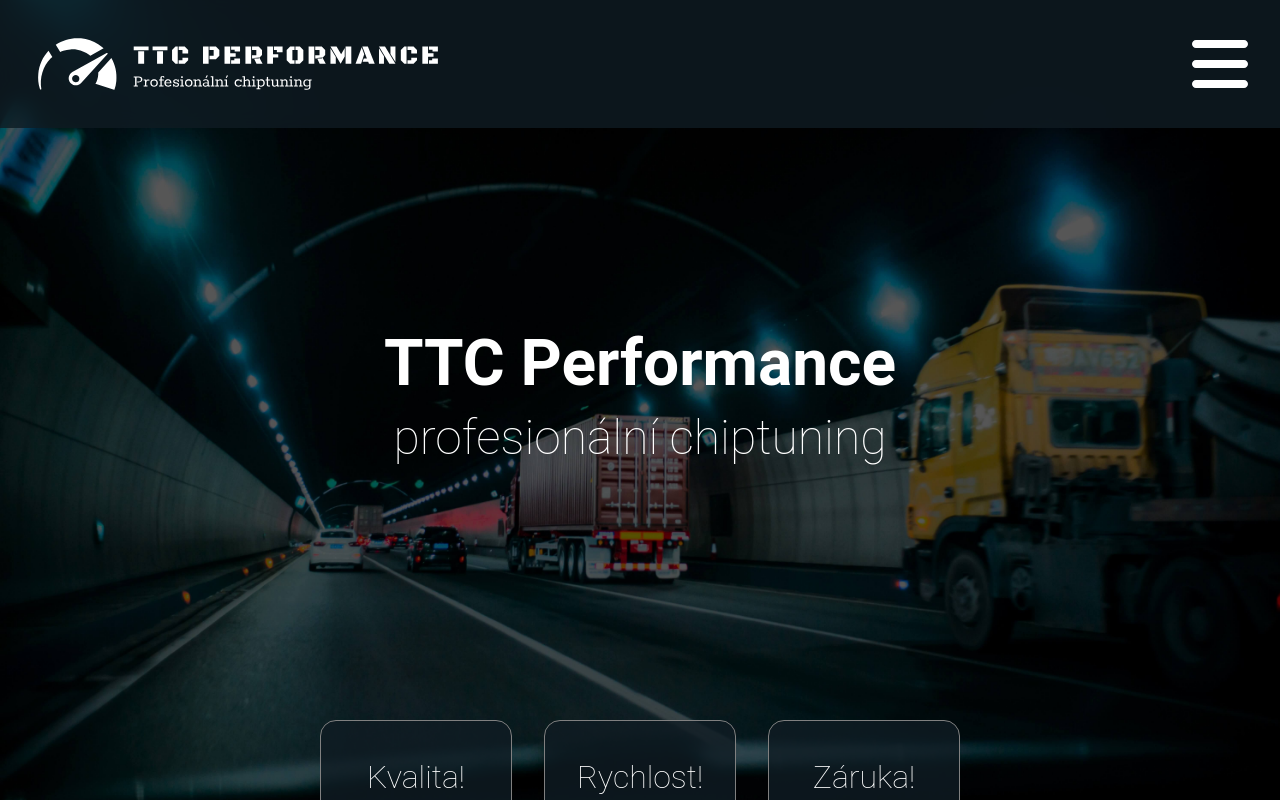
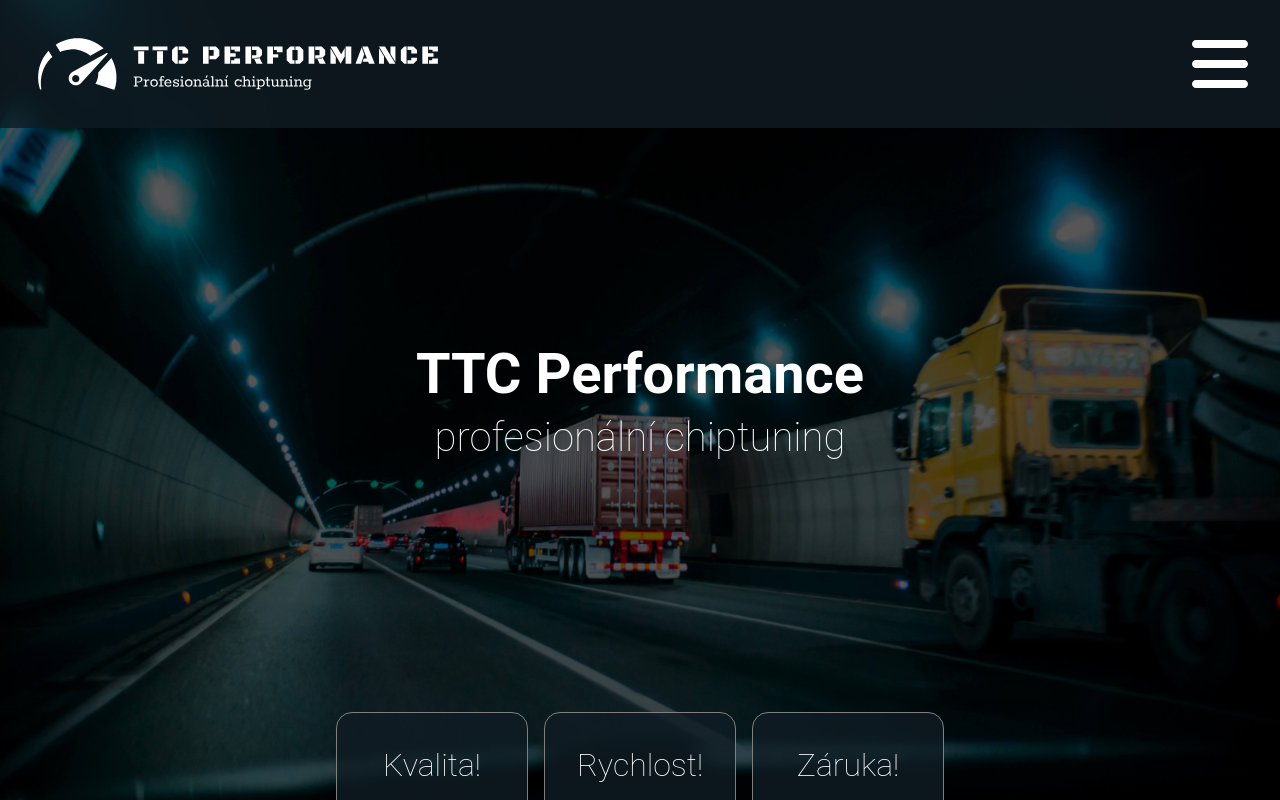
Before and after one commit to PetrDedic/TTC-Performance, a Next.js app in the folder ttc-performance/: page / in a window 1280 px wide. Shown: the top 800 px of the page. Built offline with nearby package versions, Linux system fonts and the light colour scheme.

Commit message:
Pre Release 0.2

```diff
--- a/ttc-performance/components/Footer.jsx
+++ b/ttc-performance/components/Footer.jsx
@@ -60,33 +60,51 @@ const Footer = () => {
       <div className="flex">
         <div className="map">
           <iframe
-            src="https://www.google.com/maps/embed?pb=!1m18!1m12!1m3!1d2604.797013450115!2d17.206229099999998!3d49.2423376!2m3!1f0!2f0!3f0!3m2!1i1024!2i768!4f13.1!3m3!1m2!1s0x47130296060c25e1%3A0xe9c2927f66bc5632!2sCimburk%20563%2C%20768%2033%20Morkovice-Sl%C3%AD%C5%BEany-Morkovice!5e0!3m2!1scs!2scz!4v1677508256606!5m2!1scs!2scz"
+            src="https://frame.mapy.cz/s/cojetuvuvo"
             width="100%"
             height="100%"
-            allowFullScreen=""
-            loading="lazy"
-            referrerPolicy="no-referrer-when-downgrade"
+            frameborder="0"
           ></iframe>
         </div>
         <div className="text">
           <p className="name">TTC Performance s. r. o.</p>
           <p>
-            Vlastimil Okálek
+            Kotojedy 110
             <br />
-            Cimburk 563
+            76701 Kroměříž
+          </p>
+          <p>
+            <span style={{ fontWeight: 700 }}>Kontaktní osoby:</span>
             <br />
-            Morkovice-Slížany 768 33
-          </p>
-          <p>IČO: 11991356</p>
-          <p>DIČ: CZ11991356</p>
-          <p>
-            +420 604 892 755
+            Technické oddělení
             <br />
-            info@ttcperformance.cz
+            Vlastimil Okálek -{" "}
+            <a style={{ color: "white" }} href="tel:+420604892755">
+              604 892 755
+            </a>
+            <br />
+            <br />
+            Obchodní oddělení
+            <br />
+            Zbyněk Pitaš -{" "}
+            <a style={{ color: "white" }} href="tel:+420777684498">
+              777 684 498
+            </a>
+            <br />
+            <br />
+            Ekonomické oddělení
+            <br />
+            Ing. Pavla Okálková -{" "}
+            <a style={{ color: "white" }} href="tel:+420724226468">
+              724 226 468
+            </a>
           </p>
         </div>
       </div>
       <div className="paryn">
+        <p>IČO: 11991356</p>
+        <p>DIČ: CZ11991356</p>
+        <br />
         <p>
           TTC Performance s. r. o., Cimburk 563, 768 33 Morkovice-Slížany, +420
           604 892 755
--- a/ttc-performance/pages/index.jsx
+++ b/ttc-performance/pages/index.jsx
@@ -43,23 +43,23 @@ const Main = styled.main`
         line-height: 4.75rem;
 
         @media (max-width: 1280px) {
-          font-size: 4rem;
+          font-size: 3.5rem;
         }
         @media (max-width: 600px) {
-          font-size: 3rem;
+          font-size: 2.5rem;
         }
       }
       p {
-        font-size: 4rem;
+        font-size: 3.5rem;
         font-weight: 100;
         letter-spacing: 0.25rem;
 
         @media (max-width: 1280px) {
-          font-size: 3rem;
+          font-size: 2.5rem;
           letter-spacing: 0;
         }
         @media (max-width: 600px) {
-          font-size: 2rem;
+          font-size: 1.75rem;
         }
       }
     }
@@ -82,7 +82,7 @@ const Main = styled.main`
       flex-wrap: wrap;
       gap: 0;
       .mark {
-        margin: 1rem;
+        margin: 0.5rem;
       }
     }
 
@@ -97,7 +97,7 @@ const Main = styled.main`
       flex-direction: column;
 
       @media (max-width: 600px) {
-        width: 6rem;
+        width: 5rem;
         height: 7rem;
 
         p {
@@ -106,7 +106,7 @@ const Main = styled.main`
         }
 
         img {
-          margin: 1rem !important;
+          margin: 0.5rem 0 !important;
           height: 3rem !important;
         }
       }
@@ -229,7 +229,7 @@ const Main = styled.main`
       }
 
       ul li {
-        font-size: 1.75rem;
+        font-size: 1.5rem;
         margin: 1.5rem 0;
 
         @media (max-width: 900px) {
@@ -623,18 +623,7 @@ export default function Home() {
             </div>
           </div>
         </div>
-        <div className="diagnose">
-          <h2>Diagnostika</h2>
-          <div className="row">
-            <div>LAUNCH</div>
-            <div className="spacer">|</div>
-            <div>JALTEST</div>
-            <div className="spacer">|</div>
-            <div>WÜRTH</div>
-            <div className="spacer">|</div>
-            <div>Delphi</div>
-          </div>
-        </div>
+
         <div className="end-text"></div>
       </Main>
       <Footer />
--- a/ttc-performance/styles/globals.css
+++ b/ttc-performance/styles/globals.css
@@ -21,6 +21,20 @@ body {
 body {
   line-height: 1.5;
   -webkit-font-smoothing: antialiased;
+}
+
+@media (max-width: 1400px) {
+  body {
+      line-height: 1.3;
+      -webkit-font-smoothing: antialiased;
+    }
+}
+
+@media (max-width: 900px) {
+  body {
+    line-height: 1.2;
+    -webkit-font-smoothing: antialiased;
+  }
 }
 
 img,
```
